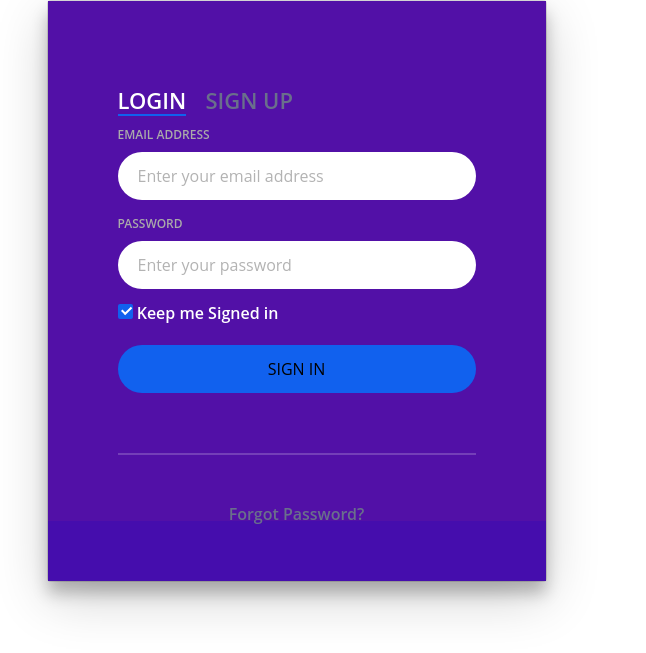
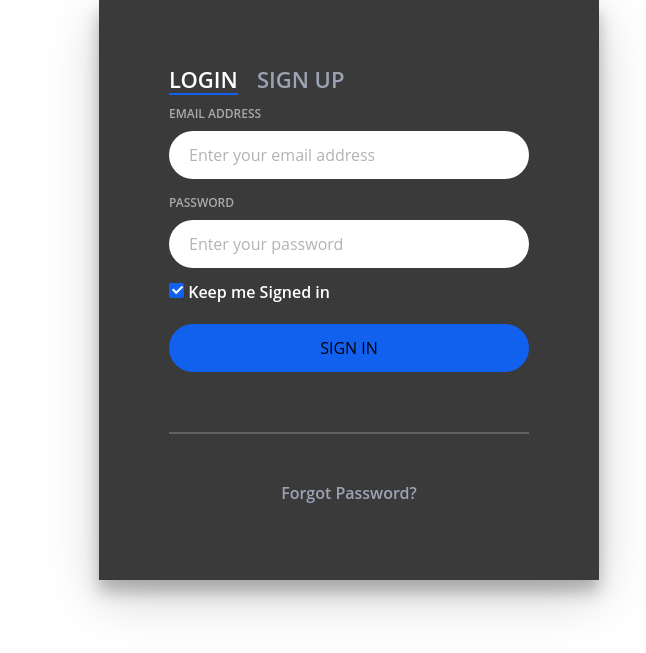
Before and after one commit to PSAK67/CSS---CoDoc, a Python web app: template myapp/templates/auth.html in a window 1280 px wide. Shown: the top 653 px of the page, without its empty margins (266-912 px from the left). Run offline with Jinja, Linux system fonts and the light colour scheme; the template is opened without the code that fills it, so the values that code supplies are empty; some libraries are stand-ins or nearby versions.

Commit message:
CSS auth screen design

```diff
--- a/myapp/static/auth.css
+++ b/myapp/static/auth.css
@@ -1,16 +1,22 @@
 body {
     margin: 0;
-    color: #6a6f8c;
+    color: #9ea2b5;
     background: #ffffff;
     font: 600 16px/18px 'Open Sans', sans-serif;
+    overflow-x: hidden;
+    display: flex;
+    justify-content: center;
+    align-items: center;
 }
+
 
 .login-box {
     width: 100%;
-    margin: 0 auto;
+    margin: 0;
+    margin-left: -150px;
     max-width: 525px;
     min-height: 580px;
-    background-color: #450dad;
+    background-color: #3b3a3a;
     box-shadow: 0 12px 15px 0 rgba(0, 0, 0, .24), 0 17px 50px 0 rgba(0, 0, 0, .19);
 }
 
@@ -19,8 +25,8 @@ body {
     max-height: 100vh;
     /* height: 100%; */
     position: absolute;
-    padding: 90px 70px 50px 70px;
-    background: rgba(84, 17, 167, 0.9);
+    padding: 70px 70px 50px 70px;
+    background: #3b3a3a;
 }
 
 .login-snip .login,
@@ -192,6 +198,7 @@ a {
 
 .card {
     width: 500px;
+    border: none !important;
 }
 
 ::placeholder {
```
